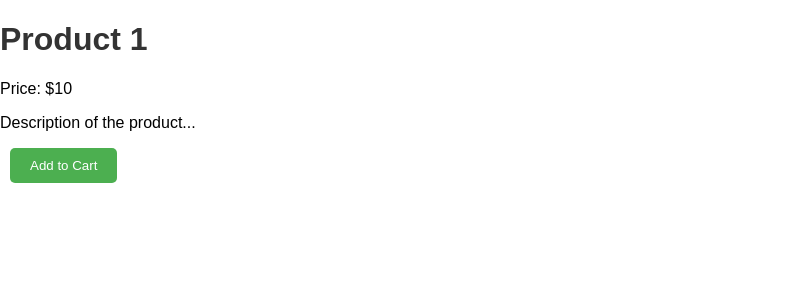
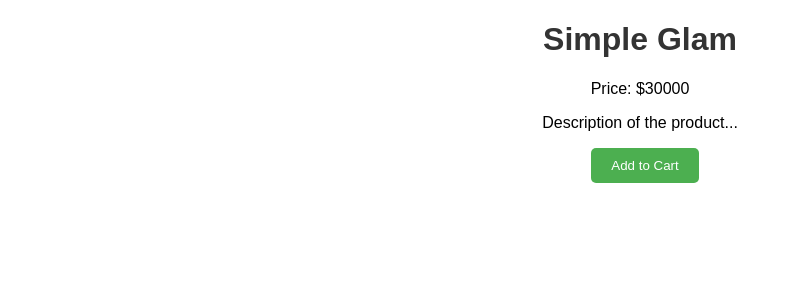
Before and after one commit to AriyoX/AnitaFlask, a Flask app: page /product/1 in a window 1280 px wide. Shown: the top 300 px of the page, without its empty margins (0-799 px from the left). Run offline with Flask 3, Linux system fonts and the light colour scheme.

Commit message:
Changed products names

```diff
--- a/app.py
+++ b/app.py
@@ -4,9 +4,9 @@ app = Flask(__name__)
 
 # Sample data for products
 products = [
-    {"id": 1, "name": "Product 1", "price": 10},
-    {"id": 2, "name": "Product 2", "price": 20},
-    {"id": 3, "name": "Product 3", "price": 30}
+    {"id": 1, "name": "Simple Glam", "price": 30000},
+    {"id": 2, "name": "Full Face Beat", "price": 50000},
+    {"id": 3, "name": "Eye Glam", "price": 10000}
 ]
 
 # Cart to store selected products
--- a/static/main.css
+++ b/static/main.css
@@ -2,6 +2,7 @@ body {
     font-family: Arial, sans-serif;
     margin: 0;
     padding: 0;
+    text-align: center;
 }
 
 .container {
```
